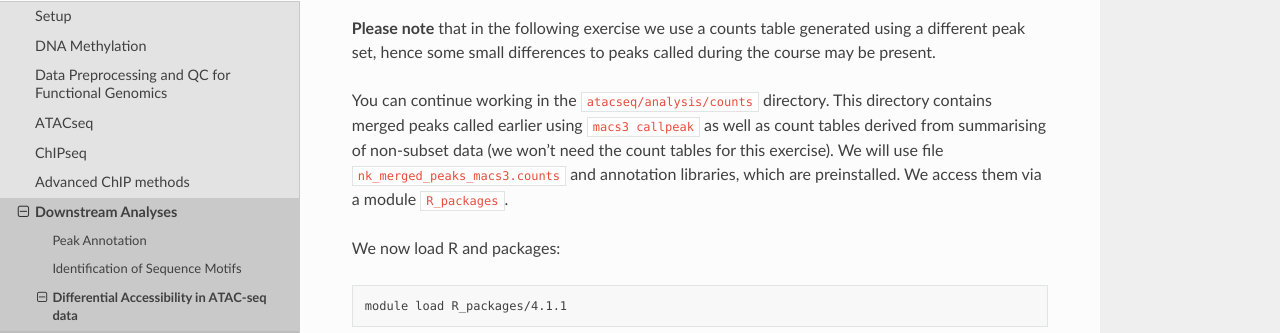
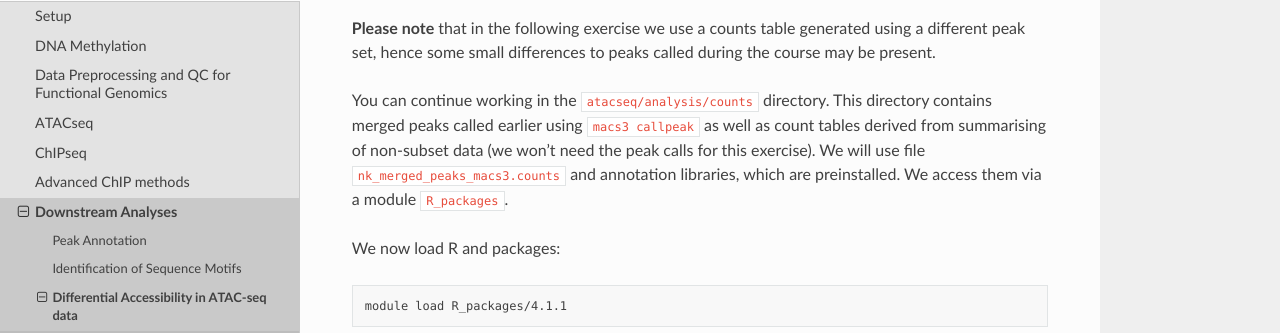
Before and after one commit to NBISweden/workshop-epigenomics-RTDs, a Sphinx documentation site: the page built from docs/content/tutorials/atac-chip-downstream/lab-DifAcces.rst, in a window 1280 px wide and 900 px high, scrolled down 1822 px. Shown: the part 142-475 px from the top of the window. Built offline with Sphinx 7.4.7 and the Read the Docs theme 2.0.0, drawn with Linux system fonts in a browser that asks for light colours.

Commit message:
Update lab-DifAcces.rst

```diff
--- a/docs/content/tutorials/atac-chip-downstream/lab-DifAcces.rst
+++ b/docs/content/tutorials/atac-chip-downstream/lab-DifAcces.rst
@@ -110,7 +110,7 @@ Differential Accessibility
 **Please note** that in the following exercise we use a counts table generated using a different peak set, hence some small differences to peaks called during the course may be present.
 
 
-You can continue working in the ``atacseq/analysis/counts`` directory. This directory contains merged peaks called earlier using ``macs3 callpeak`` as well as count tables derived from summarising of non-subset data (we won't need the count tables for this exercise). We will use file ``nk_merged_peaks_macs3.counts`` and annotation libraries, which are preinstalled. We access them via a module ``R_packages``.
+You can continue working in the ``atacseq/analysis/counts`` directory. This directory contains merged peaks called earlier using ``macs3 callpeak`` as well as count tables derived from summarising of non-subset data (we won't need the peak calls for this exercise). We will use file ``nk_merged_peaks_macs3.counts`` and annotation libraries, which are preinstalled. We access them via a module ``R_packages``.
 
 
 
```
